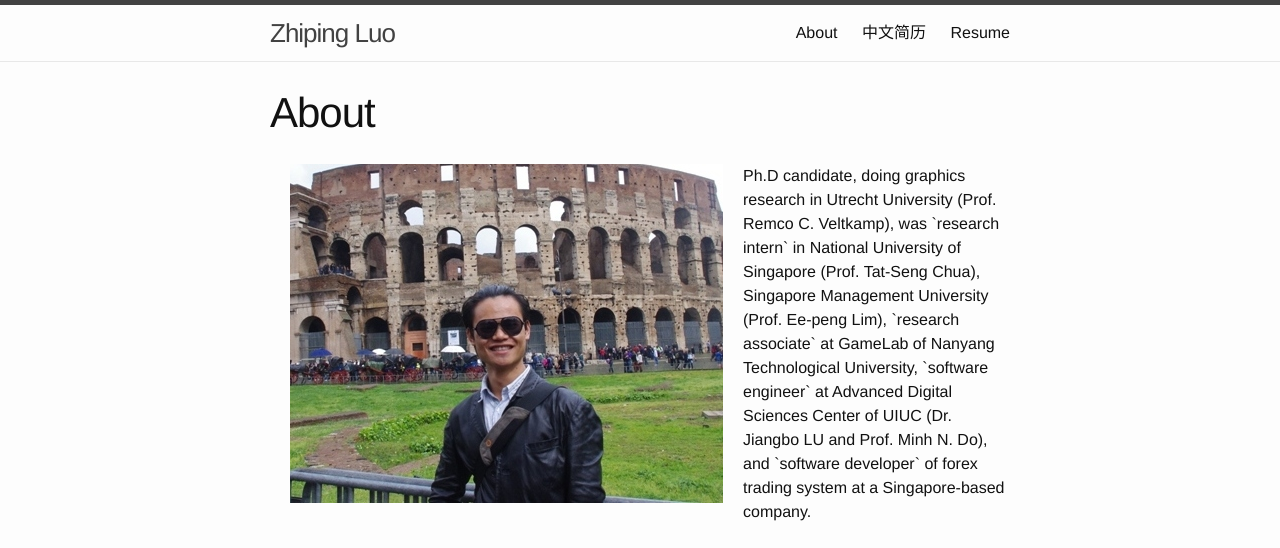
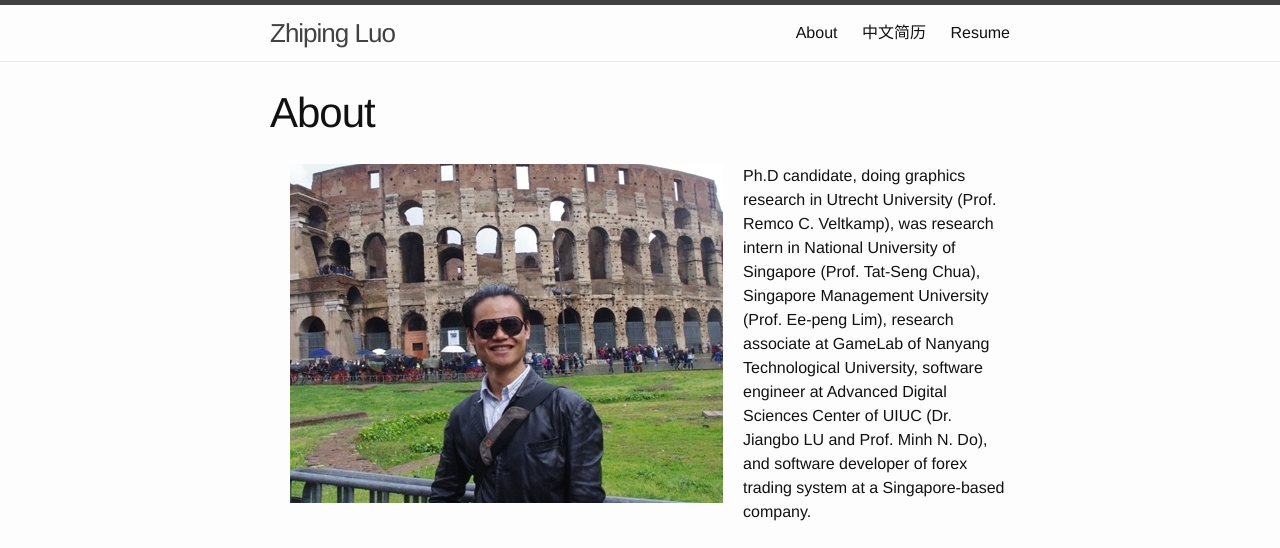
Before and after one commit to luozhipi/luozhipi.github.io, a Jekyll site: the page built from about.md, in a window 1280 px wide. Shown: the top 548 px of the page. Built offline with Jekyll 4.4.1, drawn with Linux system fonts in a browser that asks for light colours.

Commit message:
Update about.md

```diff
--- a/about.md
+++ b/about.md
@@ -5,9 +5,7 @@ permalink: /about/
 ---
 <p>
 <img src="http://luozhipi.github.io/photo02.jpg" alt="me" title="" align="left" hspace="20">
-<div>
-Ph.D candidate, doing graphics research in Utrecht University (Prof. Remco C. Veltkamp), was `research intern` in National University of Singapore (Prof. Tat-Seng Chua), Singapore Management University (Prof. Ee-peng Lim), `research associate` at GameLab of Nanyang Technological University, `software engineer` at Advanced Digital Sciences Center of UIUC (Dr. Jiangbo LU and Prof. Minh N. Do), and `software developer` of forex trading system at a Singapore-based company.
-</div>
+Ph.D candidate, doing graphics research in Utrecht University (Prof. Remco C. Veltkamp), was research intern in National University of Singapore (Prof. Tat-Seng Chua), Singapore Management University (Prof. Ee-peng Lim), research associate at GameLab of Nanyang Technological University, software engineer at Advanced Digital Sciences Center of UIUC (Dr. Jiangbo LU and Prof. Minh N. Do), and software developer of forex trading system at a Singapore-based company.
 </p>
 
 ##Links##
```
